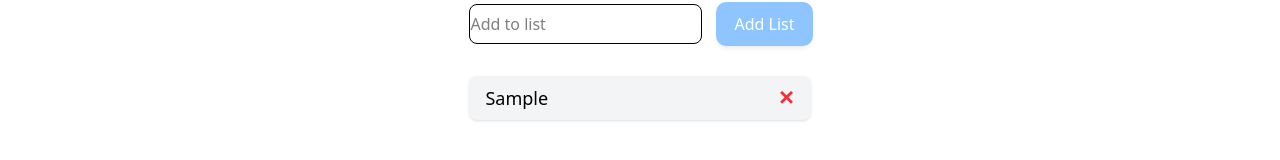
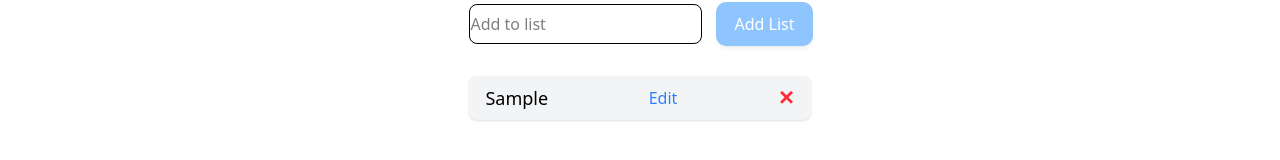
Before and after one commit to Srimathi1306/To-Do-List, a React (Vite) app: page / in a window 1280 px wide. Both pictures are taken after typing "Sample" into the empty fields and a click on the button "Add List". Shown: the part 196-356 px from the top of the page. Built offline with nearby package versions, Linux system fonts and the light colour scheme.

Commit message:
added an edit button

```diff
--- a/src/List.jsx
+++ b/src/List.jsx
@@ -14,6 +14,10 @@ export default function List() {
   const handleDelete = (index) => {
     const updatedList = list.filter((_, i) => i !== index); // remove by index
     setList(updatedList);
+  };
+  const handleEdit = (index) => {
+    setInputValue(list[index].text); // load item into input
+    setEditIndex(index); // set index to edit mode
   };
 
   return (
@@ -45,6 +49,12 @@ export default function List() {
           >
             <span className="text-lg">{item}</span>
             <button
+              onClick={() => handleEdit(index)}
+              className="text-blue-500 hover:text-blue-700"
+            >
+              Edit
+            </button>
+            <button
               onClick={() => handleDelete(index)}
               className="text-red-500 hover:text-red-700 transition-transform duration-200 ease-in-out hover:scale-110"
             >
```
